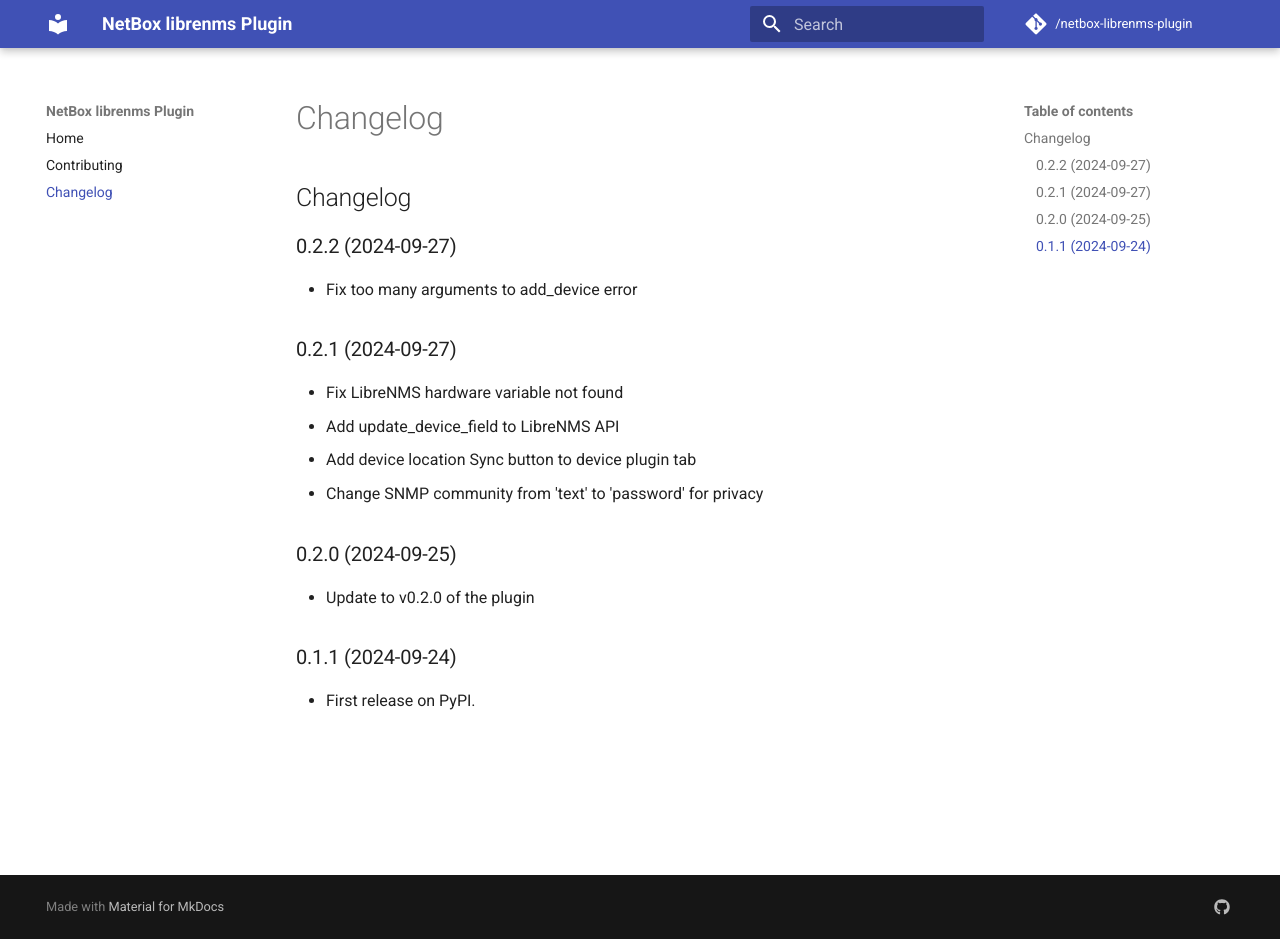
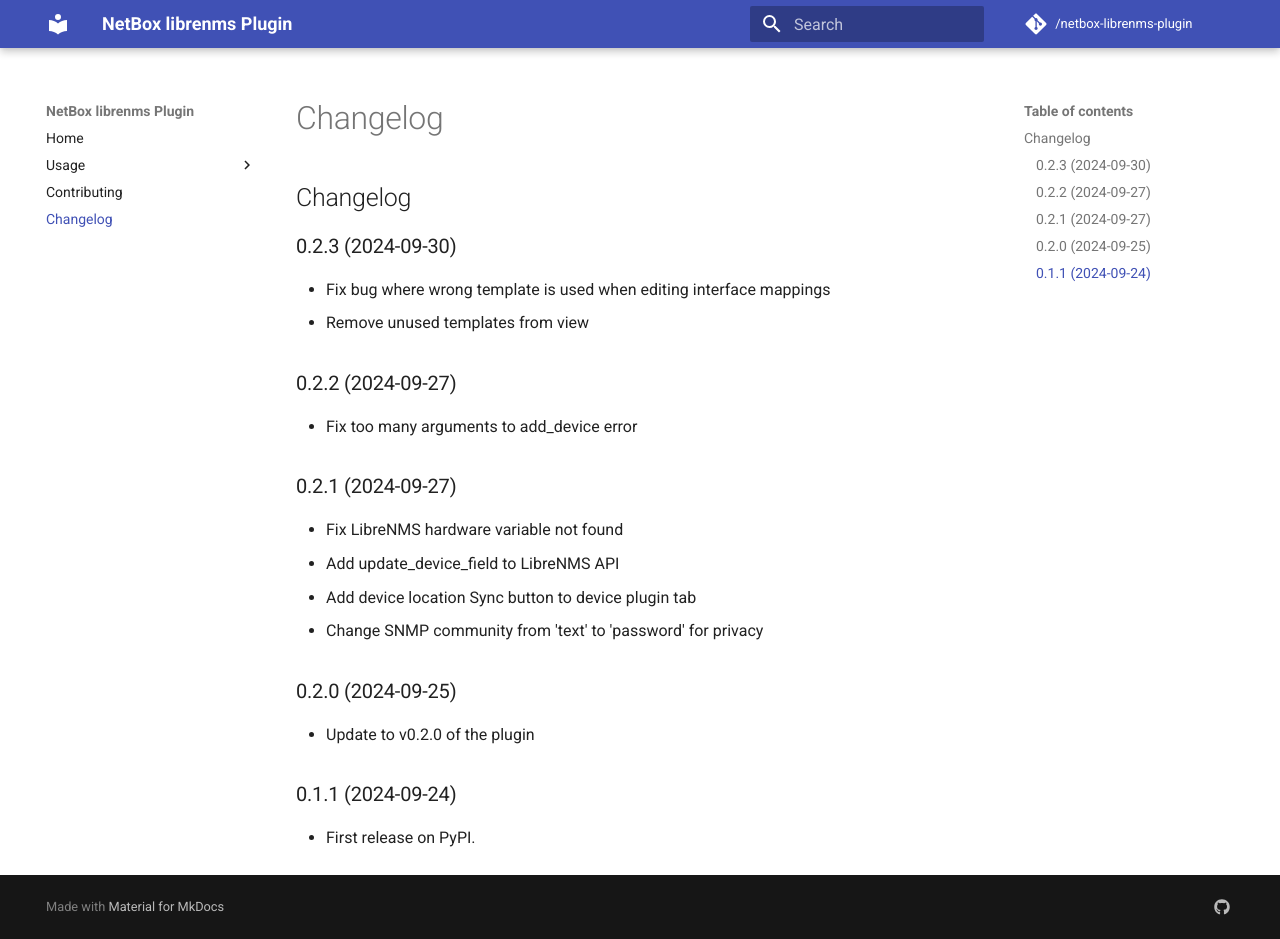
Before and after one commit to bonzo81/netbox-librenms-plugin, an MkDocs documentation site: the page built from docs/changelog.md, in a window 1280 px wide and 939 px high. Built offline with MkDocs 1.6.1 and Material for MkDocs 9.7.7, drawn with Linux system fonts in a browser that asks for light colours; comment, search, counter and statistics services are not loaded.

Commit message:
Add interface mapping docs and images

```diff
--- a/docs/changelog.md
+++ b/docs/changelog.md
@@ -1,6 +1,12 @@
 # Changelog
 
+## 0.2.3 (2024-09-30)
+
+* Fix bug where wrong template is used when editing interface mappings
+* Remove unused templates from view
+
 ## 0.2.2 (2024-09-27)
+
 * Fix too many arguments to add_device error
 
 ## 0.2.1 (2024-09-27)
--- a/mkdocs.yml
+++ b/mkdocs.yml
@@ -5,8 +5,11 @@ repo_name: /netbox-librenms-plugin
 #strict: true
 nav:
   - Home: index.md
+  - Usage:
+    - Interface Mappings: interface_mappings.md
   - Contributing: contributing.md
   - Changelog: changelog.md
+
 theme:
   name: material
   language: en
```
Also changed, not shown: docs/index.md (+4 -2 lines), docs/interface_mappings.md (added, +48 -0 lines), docs/img/interface_mappings/addmapping.png (added), docs/img/interface_mappings/deletemapping.png (added), docs/img/interface_mappings/editmapping.png (added), docs/img/interface_mappings/interfacemappings_menu.png (added).
